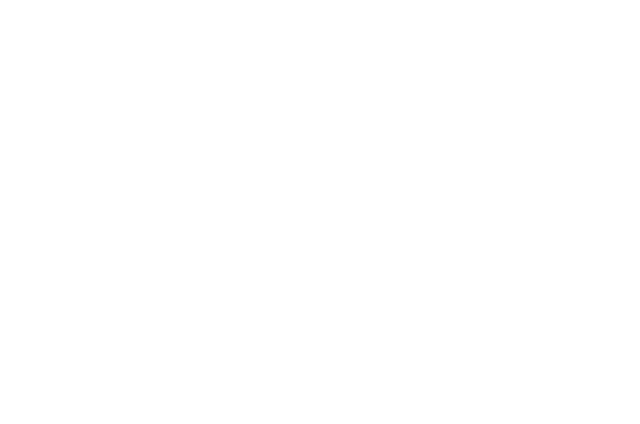
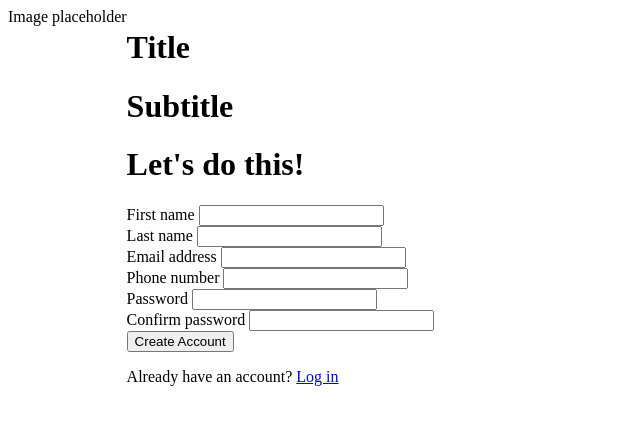
Before and after one commit to yarmout/sign-up-form, a plain HTML site: page index.html in a window 1280 px wide. Shown: the whole page, without its empty margins (0-640 px from the left). Drawn offline with Linux system fonts and the light colour scheme.

Commit message:
Create main HTML structure

```diff
--- a/index.html
+++ b/index.html
@@ -6,6 +6,47 @@
     <link href="./style.css" rel="stylesheet" type="text/css">
 </head>
 <body>
+    <div class="side-logo">
+        Image placeholder
+    </div>
+    <div class="main-body">
+        <h1>Title</h1>
+        <h1>Subtitle</h1>
+        <form>
+            <div>
+                <h1>Let's do this!</h1>
 
+                <div>
+                    <label for="first_name">First name</label>
+                    <input type="text" name="first_name" id="first_name">
+                </div>
+                <div>
+                    <label for="last_name">Last name</label>
+                    <input type="text" name="last_name" id="last_name">
+                </div>
+                <div>
+                    <label for="user_email">Email address</label>
+                    <input type="email" id="user_email" name="email">
+                </div>
+                <div>
+                    <label for="phone_number">Phone number</label>
+                    <input type="tel" id="phone_number" name="phone_number">
+                </div>
+
+                <div>
+                    <label for="user_password">Password</label>
+                    <input type="password" id="user_password" name="password">
+                </div>
+                <div>
+                    <label for="confirm_user_password">Confirm password</label>
+                    <input type="password" id="confirm_user_password" name="confirm_password">
+                </div>
+            </div>
+
+            <button type="submit">Create Account</button>
+        </form>
+
+        <p>Already have an account? <a href="#">Log in</a></p>
+    </div>
 </body>
 </html>
--- a/style.css
+++ b/style.css
@@ -0,0 +1,3 @@
+body {
+    display: flex;
+}
```
